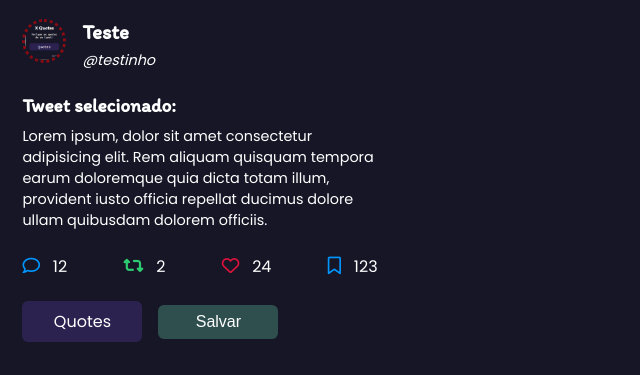
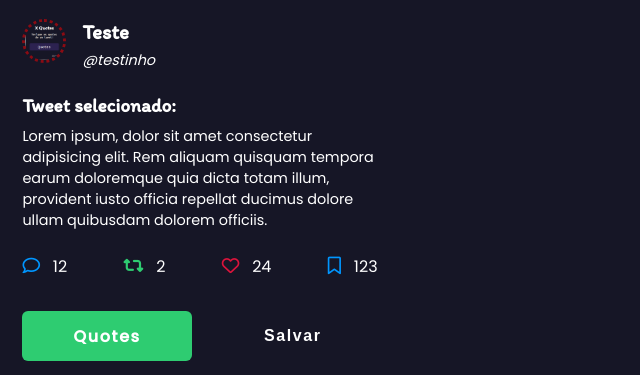
Before and after one commit to iarlen-reis/X-Quotes, a website built with Vite: page index.html in a window 1280 px wide. Shown: the part 75-450 px from the top of the page, without its empty margins (0-640 px from the left). Built offline with nearby package versions, Linux system fonts and the light colour scheme; no server answers.

Commit message:
styles: modifying ActionContent and Profile styles.

```diff
--- a/src/css/ActionsContent.css
+++ b/src/css/ActionsContent.css
@@ -1,13 +1,18 @@
 .actions__container {
   display: flex;
   align-items: center;
+  justify-content: center;
   gap: 1rem;
+
+  margin-top: 0.6rem;
 }
 
 .button__action {
-  width: 120px;
+  width: 100%;
   font-size: 1rem;
-  padding: 0.5rem 1rem;
+  font-weight: bold;
+  letter-spacing: 0.1rem;
+  padding: 0.8rem 1rem;
 
   border: none;
   outline: none;
@@ -20,17 +25,10 @@
 }
 
 .button__quotes {
-  background: #2c2250;
+  background: #2ECC71;
+
 }
 
 .button__quotes:hover {
-  background: #443592;
+  background: #3dfc8c;
 }
-
-.button__favorite {
-  background: #2F4F4F;
-}
-
-.button__favorite:hover {
-  background: #3e6b6b;
-}
--- a/src/css/Profile.css
+++ b/src/css/Profile.css
@@ -9,6 +9,14 @@
   object-fit: cover;
   border-radius: 50%;
   border: dotted  rgba(255, 0, 0, 0.5);
+}
+
+.profile__info__container {
+  width: 100%;
+  display: flex;
+  align-items: center;
+  justify-content: space-between;
+  gap: 0.4rem;
 }
 
 .profile__info {
@@ -26,3 +34,14 @@
   font-style: italic;
   font-size: 0.9rem;
 }
+
+.button__favorite {
+  border: none;
+  outline: none;
+  cursor: pointer;
+  background: none;
+}
+
+.button__favorite i {
+  color: #FFBF00;
+}
```
